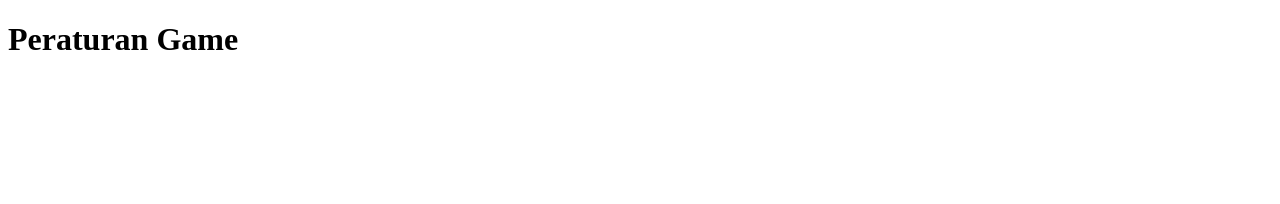
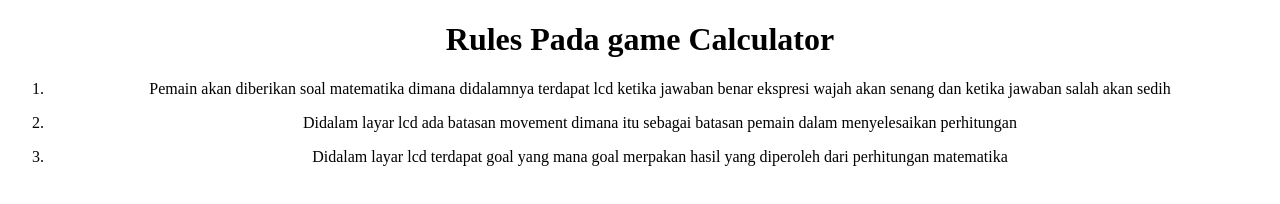
Before and after one commit to alboyz/sidiq, a plain HTML site: page index.html in a window 1280 px wide. Drawn offline with Linux system fonts and the light colour scheme.

Commit message:
Update index.html

```diff
--- a/index.html
+++ b/index.html
@@ -7,6 +7,21 @@
     <title>Peraturan Game</title>
 </head>
 <body>
-    <h1>Peraturan Game</h1>
+    <center>
+           <h1>Rules Pada game Calculator</h1>
+           <ol>
+               <li>
+                   <p>Pemain akan diberikan soal matematika dimana didalamnya terdapat  lcd ketika jawaban benar ekspresi wajah akan senang dan ketika jawaban salah akan sedih</p>
+               </li>
+               <li>
+                   <p>Didalam layar lcd ada batasan movement dimana itu sebagai batasan pemain dalam menyelesaikan perhitungan</p>
+               </li>
+               <li>
+                   <p>Didalam layar lcd terdapat goal yang mana goal merpakan hasil yang diperoleh dari perhitungan matematika</p>
+               </li>
+           </ol>
+        </center>
+
+
 </body>
 </html>
```
